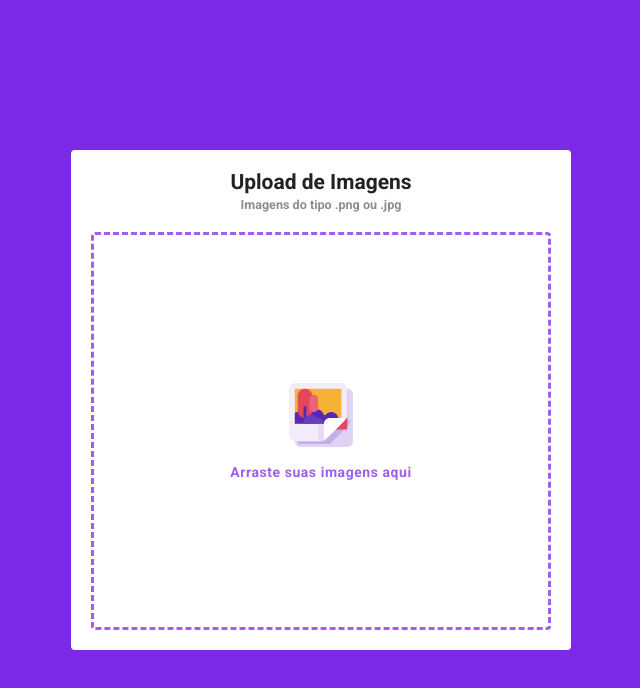
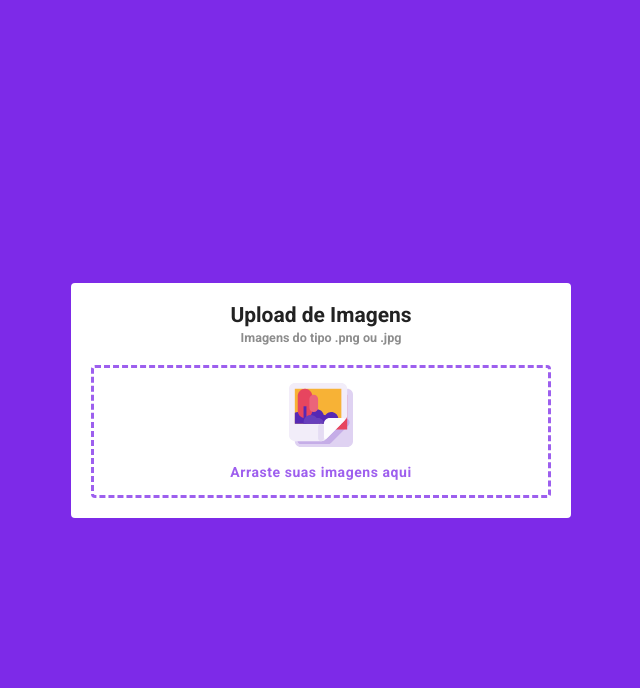
Before and after one commit to juan-patrick/reactjs-upload-image, a React (Create React App) app: page / in a window 1280 px wide. Shown: the top 688 px of the page, without its empty margins (319-959 px from the left). Built offline with nearby package versions, Linux system fonts and the light colour scheme.

Commit message:
Improves UX with animation

```diff
--- a/src/components/FileList/styles.js
+++ b/src/components/FileList/styles.js
@@ -1,9 +1,20 @@
-import styled from 'styled-components';
+import styled, { keyframes } from 'styled-components';
+
+const showAnimation = keyframes`
+  0% {
+    opacity:0;
+    transform: scaleY(0) translateY(-100%);
+  }
+  100% {
+    opacity:1;
+    transform:  scaleY(1) translateY(0%);
+  }
+`;
 
 export const Container = styled.section`
   display: flex;
   flex-direction: column;
-  height: 100%;
+  min-height: 50px;
   width: 100%;
 
   & h4 {
@@ -20,14 +31,21 @@ export const List = styled.ul`
   width: 100%;
   list-style: none;
 
-  & + li {
-    margin-top: 10px;
-  }
+  padding: 0 20px 0 0;
+
+  max-height: 200px;
+  overflow-x: auto;
 
   & li {
     display: flex;
     justify-content: space-between;
     align-items: center;
+    animation: ${showAnimation} linear 0.3s;
+    animation-iteration-count: 1;
+
+    & + li {
+      margin-top: 10px;
+    }
   }
 `;
 
--- a/src/components/Upload/styles.js
+++ b/src/components/Upload/styles.js
@@ -39,7 +39,7 @@ export const DropContainer = styled.div.attrs({ className: 'dropzone' })`
   padding: 15px 30px;
 
   cursor: pointer;
-  transition: height 1s ease;
+
   border-radius: 4px;
 
   border: 3px dashed ${(props) => props.theme.colors.primaryTransparent};
--- a/src/styles.js
+++ b/src/styles.js
@@ -10,23 +10,19 @@ export const Container = styled.div`
 export const Content = styled.main`
   display: flex;
   flex-direction: column;
+
   gap: 20px;
   width: 100%;
-  height: 100%;
 
   max-width: 500px;
-  max-height: 500px;
+
+  transition: all 2 ease;
 
   margin: 30px;
   padding: 20px;
 
   border-radius: 4px;
   background: ${(props) => props.theme.colors.background};
-
-  @media (max-width: 1000px) {
-    & {
-    }
-  }
 `;
 
 export const Header = styled.header`
```
